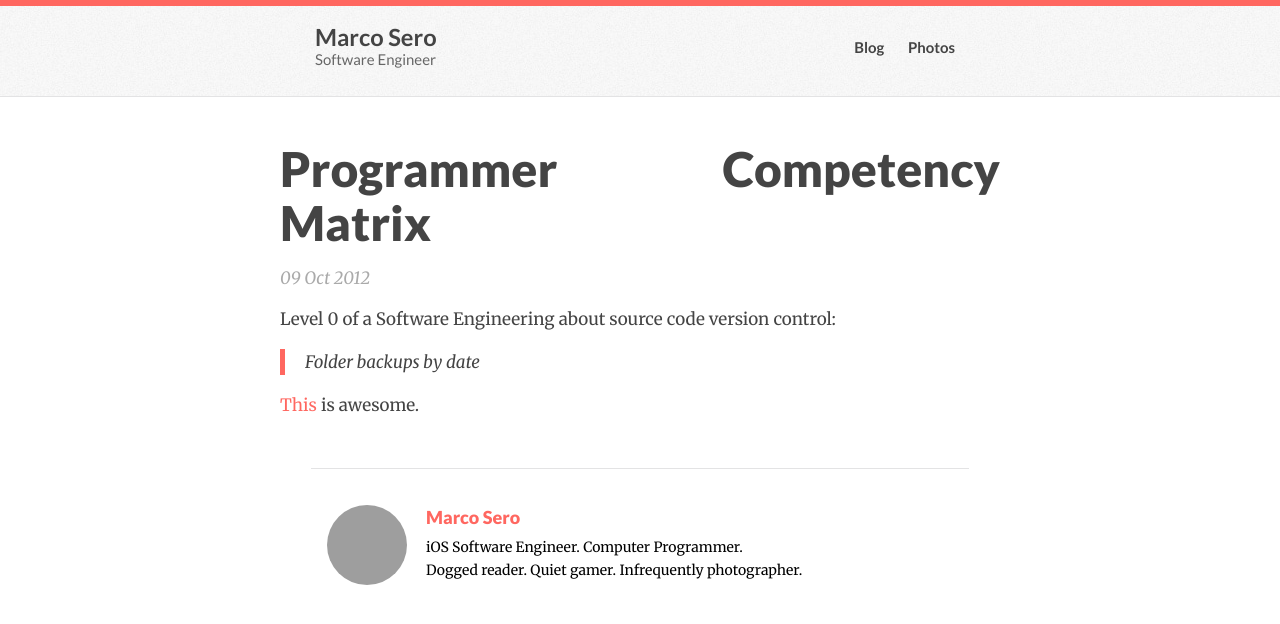
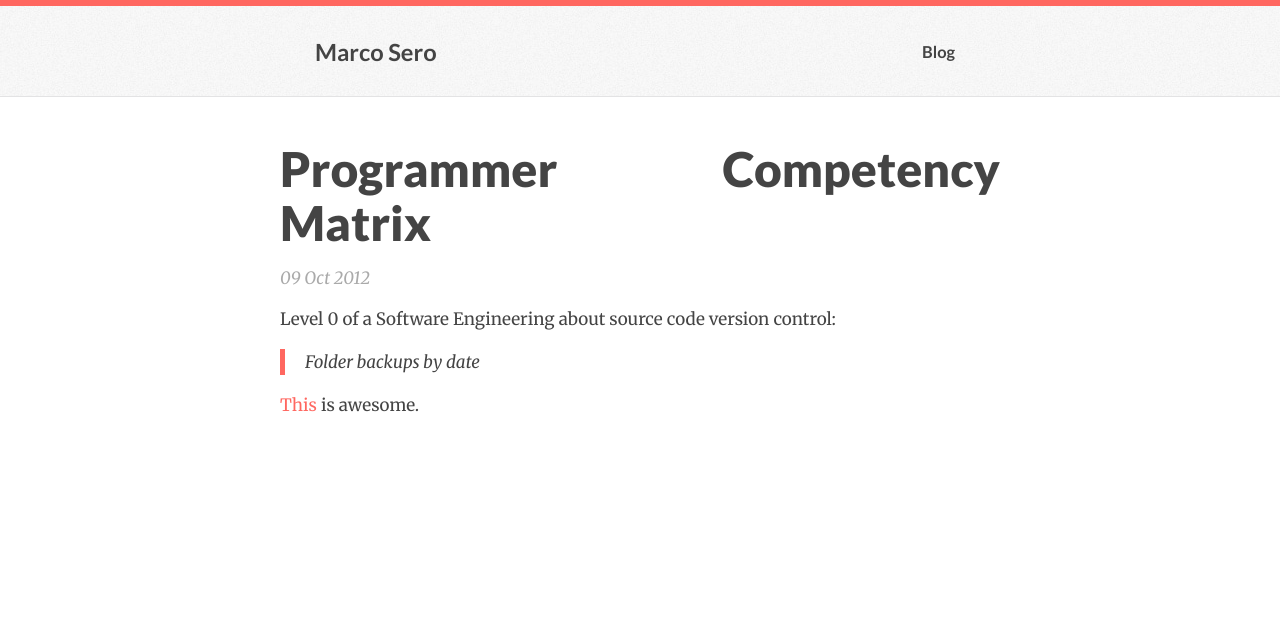
Before and after one commit to MarcoSero/marcosero.github.io, a Jekyll site: the page built from _posts/2012-10-09-programmer-competency-matrix.markdown, in a window 1280 px wide. Shown: the top 624 px of the page. Built offline with Jekyll 4.4.1, drawn with Linux system fonts in a browser that asks for light colours; grey boxes are pictures that could not be loaded.

Commit message:
Remove some sections (headers/footers)

```diff
--- a/_layouts/default.html
+++ b/_layouts/default.html
@@ -48,14 +48,12 @@
                 <a href="/">
                   <div id="header_title">
                     <div class="name">Marco Sero</div>
-                    <div class="title">Software Engineer</div>
                   </div>
                 </a>
 
                 <div id="menu">
                   <ul id="header_nav">
                     <li><a href="/blog/" title="Blog" ><i></i> <span>Blog</span></a></li>
-                    <li><a href="http://500px.com/marcosero" target="_blank"><i></i> <span>Photos</span></a></li>
                   </ul>
                 </div>
 
--- a/_layouts/post.html
+++ b/_layouts/post.html
@@ -5,28 +5,5 @@ layout: default
 <p class="meta date">{{ page.date | date_to_string }}</p>
 
 <div class="post">
-{{ content }}
+  {{ content }}
 </div>
-
-<div class="footer">
-  <div class="avatar">
-    <img src="http://www.gravatar.com/avatar/90f7f6e0fe6a8b894481158315b1de07.jpg?s=160" width="80px">
-  </div>
-  <div class="bio">
-    <div class="name">
-      <a href="http://www.marcosero.com" target="_blank">Marco Sero</a><br />
-    </div>
-    <div class="social">
-      <a href="http://www.twitter.com/marcosero" title="twitter" target="_blank">
-        <i class="icon-twitter"></i>
-      </a>
-      <a href="http://www.github.com/marcosero" title="github" target="_blank">
-        <i class="icon-github"></i>
-      </a>
-    </div>
-    <div class="description">
-      iOS Software Engineer. Computer Programmer.<br>
-      Dogged reader. Quiet gamer. Infrequently photographer.
-    </div>
-  </div>
-</div>
--- a/css/main.css
+++ b/css/main.css
@@ -5,6 +5,11 @@ img.big-image  {
 }
 
 #header_container {
+  position: relative;
+  top: 30%;
+  -webkit-transform: translateY(-50%);
+  -ms-transform: translateY(-50%);
+  transform: translateY(-50%);
   max-width: 650px;
   margin-left: auto;
   margin-right: auto;
@@ -30,14 +35,13 @@ img.big-image  {
 
 #menu {
   float: right;
-  margin-top: 10px;
 }
 
 #header_nav li {
   list-style-type: none;
   display: inline;
   padding: 10px;
-  font-size: 100%;
+  font-size: 110%;
   font-family: Lato, Verdana, Tahoma, sans-serif;
   font-weight: 600;
   color: #444;
--- a/index.html
+++ b/index.html
@@ -21,9 +21,6 @@ title: Marco Sero
       <a href="https://www.twitter.com/marcosero" target="_blank" class="btn transparent" onClick="_gaq.push(['_trackEvent', 'Link', 'socials', 'Twitter']);"><span class="glyphicons icon-large twitter"><i></i></span></a>
       <a href="https://www.github.com/marcosero" target="_blank" class="btn transparent" onClick="_gaq.push(['_trackEvent', 'Link', 'socials', 'Github']);"><span class="glyphicons github large"><i></i></span></a>
       <a href="http://500px.com/marcosero" target="_blank" class="btn transparent" onClick="_gaq.push(['_trackEvent', 'Link', 'socials', '500px']);"><span class="glyphicons camera"><i></i></span></a>
-      <a href="http://flickr.com/marcosero" target="_blank" class="btn transparent" onClick="_gaq.push(['_trackEvent', 'Link', 'socials', 'Flickr']);"><span class="glyphicons flickr"><i></i></span></a>
-      <a href="https://www.facebook.com/marco.sero" target="_blank" class="btn transparent" onClick="_gaq.push(['_trackEvent', 'Link', 'socials', 'Facebook']);"><span class="glyphicons facebook"><i></i></span></a>
-      <a href="https://plus.google.com/115407302284917519417/posts" target="_blank" class="btn transparent" onClick="_gaq.push(['_trackEvent', 'Link', 'socials', 'Google Plus']);"><span class="glyphicons google_plus"><i></i></span></a>
       <a href="http://instagram.com/marcosero" target="_blank" class="btn transparent" onClick="_gaq.push(['_trackEvent', 'Link', 'socials', 'Instagram']);"><span class="glyphicons instagram"><i></i></span></a>
     </div>
 
```
